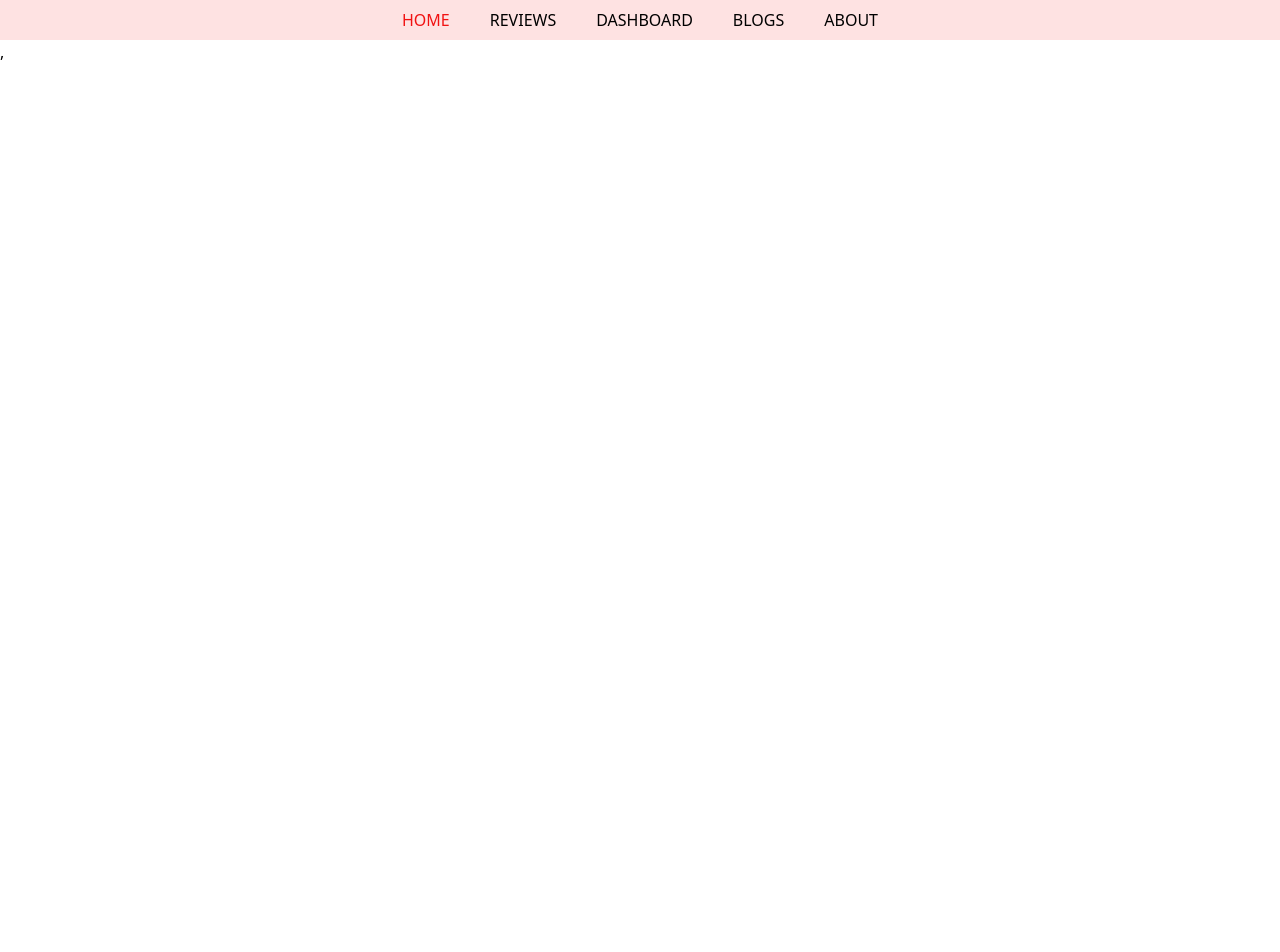
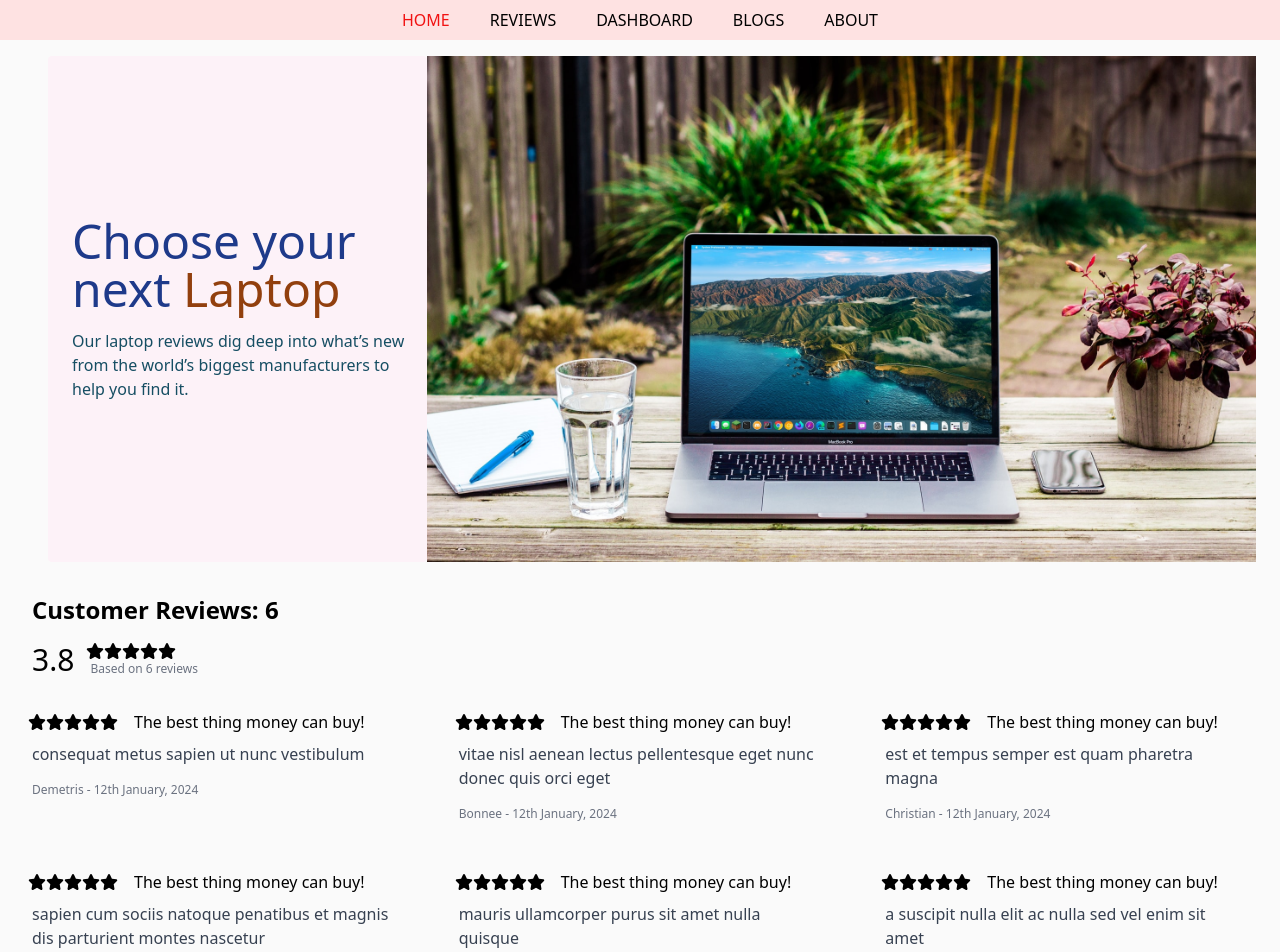
Before and after one commit to B-Tanvir/Product-Analysis, a React (Create React App) app: page / in a window 1280 px wide. Shown: the top 952 px of the page. Before the commit the page ends 800 px from the top, so only its background shows below. Built offline with nearby package versions, Linux system fonts and the light colour scheme.

Commit message:
implementing review in homepage

```diff
--- a/package.json
+++ b/package.json
@@ -3,6 +3,9 @@
   "version": "0.1.0",
   "private": true,
   "dependencies": {
+    "@fortawesome/fontawesome-svg-core": "^6.1.1",
+    "@fortawesome/free-solid-svg-icons": "^6.1.1",
+    "@fortawesome/react-fontawesome": "^0.1.18",
     "@testing-library/jest-dom": "^5.16.4",
     "@testing-library/react": "^13.0.1",
     "@testing-library/user-event": "^13.5.0",
--- /dev/null
+++ b/public/MOCK_DATA.json
@@ -0,0 +1,50 @@
+[
+  {
+    "id": 1,
+    "name": "Demetris",
+    "photo": "https://robohash.org/veniamquinesciunt.png?size=50x50&set=set1",
+    "review": "consequat metus sapien ut nunc vestibulum",
+    "title": "The best thing money can buy!",
+    "ratings": 1
+  },
+  {
+    "id": 2,
+    "name": "Bonnee",
+    "photo": "https://robohash.org/dolorquiafugiat.png?size=50x50&set=set1",
+    "review": "vitae nisl aenean lectus pellentesque eget nunc donec quis orci eget",
+    "title": "The best thing money can buy!",
+    "ratings": 5
+  },
+  {
+    "id": 3,
+    "name": "Christian",
+    "photo": "https://robohash.org/voluptatemquidolores.png?size=50x50&set=set1",
+    "review": "est et tempus semper est quam pharetra magna",
+    "title": "The best thing money can buy!",
+    "ratings": 3
+  },
+  {
+    "id": 4,
+    "name": "Sisile",
+    "photo": "https://robohash.org/nesciuntconsequaturet.png?size=50x50&set=set1",
+    "review": "sapien cum sociis natoque penatibus et magnis dis parturient montes nascetur",
+    "title": "The best thing money can buy!",
+    "ratings": 3
+  },
+  {
+    "id": 5,
+    "name": "Scotti",
+    "photo": "https://robohash.org/officiisiustoest.png?size=50x50&set=set1",
+    "review": "mauris ullamcorper purus sit amet nulla quisque",
+    "title": "The best thing money can buy!",
+    "ratings": 5
+  },
+  {
+    "id": 6,
+    "name": "Lothaire",
+    "photo": "https://robohash.org/sintvelitnemo.png?size=50x50&set=set1",
+    "review": "a suscipit nulla elit ac nulla sed vel enim sit amet",
+    "title": "The best thing money can buy!",
+    "ratings": 3
+  }
+]
--- a/src/App.js
+++ b/src/App.js
@@ -1,14 +1,21 @@
 // import './App.css'
 import Navbar from "./components/Navbar/Navbar";
 import {Route, Routes} from "react-router-dom";
+import Home from "./components/Home/Home";
+import {createContext, useState} from "react";
+
+export const ReviewContext = createContext()
+
 function App() {
   return (
-    <div>
-      <Navbar/>
-        <Routes>
-            <Route></Route>
-        </Routes>
-    </div>
+      <ReviewContext.Provider value={useState([])}>
+        <div className={'bg-zinc-50'}>
+          <Navbar/>
+          <Routes>
+            <Route path={'/'} element={<Home/>}></Route>
+          </Routes>
+        </div>
+      </ReviewContext.Provider>
   );
 }
 
--- a/src/components/Home/Home.js
+++ b/src/components/Home/Home.js
@@ -0,0 +1,61 @@
+import React, {useContext, useEffect} from 'react';
+import laptop from '../../assets/laptop.jpg'
+import Review from "../Review/Review";
+import {FontAwesomeIcon} from "@fortawesome/react-fontawesome";
+import {faStar} from "@fortawesome/free-solid-svg-icons/faStar";
+import {ReviewContext} from "../../App";
+
+const Home = () => {
+
+    const [reviews, setReviews] = useContext(ReviewContext);
+    useEffect(() => {
+        fetch('MOCK_DATA.json')
+            .then(res => res.json()
+                .then(data => setReviews(data)))
+    }, [setReviews]);
+
+    return (
+        <>
+            <div className={'flex justify-between ml-12 mt-4 mr-6 h-full'}>
+                <div className={'flex flex-col justify-center rounded bg-pink-50 pl-2 pr-5 pl-6'}>
+                    <h1 className={'text-5xl text-blue-900 mb-4'}>Choose your next <span className={'text-amber-800'}>Laptop</span></h1>
+                    <p className={'text-cyan-900'}>Our laptop reviews dig deep into what’s new from the world’s biggest manufacturers to help you find it.</p>
+                </div>
+                <div className={'h-max'}>
+                    <img src={laptop} alt=""/>
+                </div>
+            </div>
+            <section>
+                <div className="max-w-screen-xl px-4 py-8 mx-auto sm:px-6 lg:px-8">
+                    <h2 className="text-xl font-bold sm:text-2xl">Customer Reviews: {reviews.length}</h2>
+
+                    <div className="flex items-center mt-4">
+                        <p className="text-3xl font-medium">
+                            3.8
+                            <span className="sr-only"> Average review score </span>
+                        </p>
+
+                        <div className="ml-4">
+                            <div className="flex -ml-1">
+                                <FontAwesomeIcon icon={faStar}></FontAwesomeIcon>
+                                <FontAwesomeIcon icon={faStar}></FontAwesomeIcon>
+                                <FontAwesomeIcon icon={faStar}></FontAwesomeIcon>
+                                <FontAwesomeIcon icon={faStar}></FontAwesomeIcon>
+                                <FontAwesomeIcon icon={faStar}></FontAwesomeIcon>
+                            </div>
+
+                            <p className="mt-0.5 text-xs text-gray-500">Based on {reviews.length} reviews</p>
+                        </div>
+                    </div>
+                    <div className="grid grid-cols-1 mt-8 lg:grid-cols-3 gap-x-16 gap-y-12">
+                        {
+                            reviews.map(review => <Review review={review}></Review>)
+                        }
+                    </div>
+                </div>
+            </section>
+        </>
+    );
+};
+
+export default Home;
--- a/src/components/Review/Review.js
+++ b/src/components/Review/Review.js
@@ -0,0 +1,30 @@
+import React from 'react';
+import {FontAwesomeIcon} from "@fortawesome/react-fontawesome";
+import {faStar} from "@fortawesome/free-solid-svg-icons/faStar";
+
+const Review = ({review}) => {
+    return (
+        <>
+                <div>
+                    <header className="sm:items-center sm:flex">
+                        <div className="flex -ml-1">
+                            <FontAwesomeIcon icon={faStar}/>
+                            <FontAwesomeIcon icon={faStar}/>
+                            <FontAwesomeIcon icon={faStar}/>
+                            <FontAwesomeIcon icon={faStar}/>
+                            <FontAwesomeIcon icon={faStar}/>
+                        </div>
+                        <p className="mt-2 font-medium sm:ml-4 sm:mt-0">{review.title}</p>
+                    </header>
+
+                    <p className="mt-2 text-gray-700">{review.review}</p>
+
+                    <footer className="mt-4">
+                        <p className="text-xs text-gray-500">{review.name} - 12th January, 2024</p>
+                    </footer>
+                </div>
+        </>
+    );
+};
+
+export default Review;
--- a/src/index.js
+++ b/src/index.js
@@ -9,6 +9,6 @@ root.render(
   <React.StrictMode>
       <BrowserRouter>
           <App />
-      </BrowserRouter>,
+      </BrowserRouter>
   </React.StrictMode>
 );
```
Also changed, not shown: src/assets/laptop.jpg (added), 1 other file (tests, documents, lock files or other folders).
